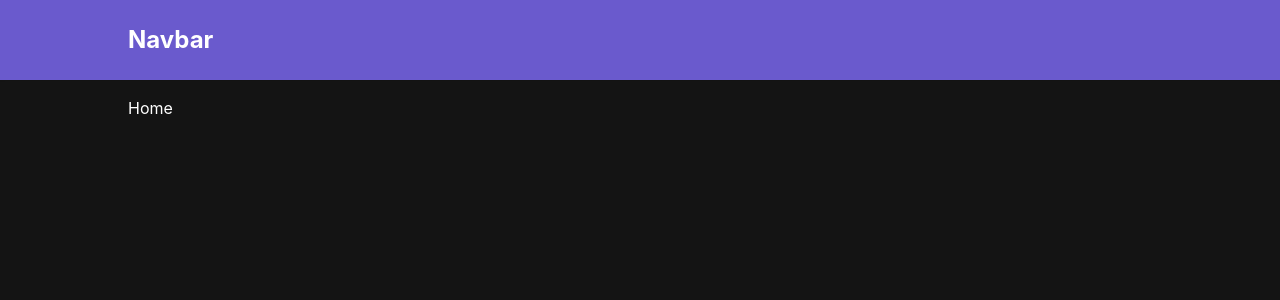
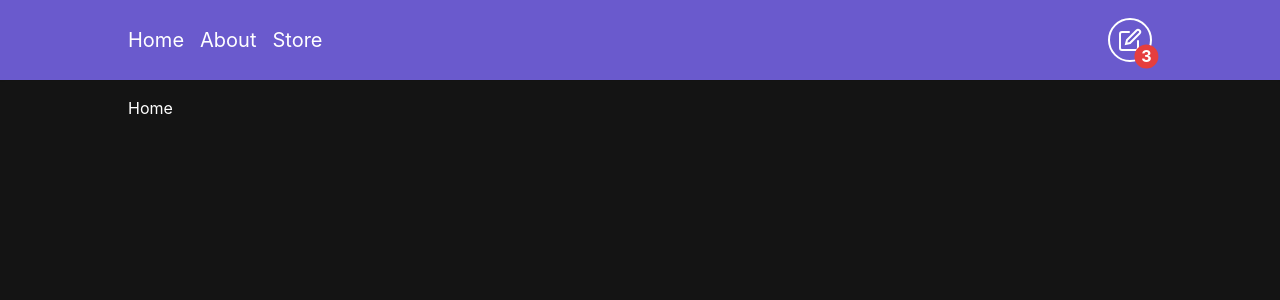
Before and after one commit to rolandowebdev/shopping-cart, a React (Vite) app: page / in a window 1280 px wide. Shown: the top 300 px of the page. Built offline with nearby package versions, Linux system fonts and the light colour scheme.

Commit message:
feat: add link and button cart into navbar component

```diff
--- a/package.json
+++ b/package.json
@@ -18,6 +18,7 @@
     "format": "prettier --write \"./src/**/*.{js,jsx,ts,tsx}\""
   },
   "dependencies": {
+    "@chakra-ui/icons": "^2.0.17",
     "@chakra-ui/react": "^2.5.1",
     "@emotion/react": "^11.10.6",
     "@emotion/styled": "^11.10.6",
--- a/src/App.tsx
+++ b/src/App.tsx
@@ -5,7 +5,7 @@ import { About, Home, Store } from './pages'
 
 export const App = () => (
   <BrowserRouter>
-    <Navbar path="Navbar" />
+    <Navbar />
     <Container
       as="main"
       maxW="container.lg"
--- a/src/components/Navbar/Navbar.tsx
+++ b/src/components/Navbar/Navbar.tsx
@@ -1,24 +1,59 @@
-import { Container, Flex, Text } from '@chakra-ui/react'
+import { Link as RouterLink } from 'react-router-dom'
+import { Button, Container, Flex, Link, Text } from '@chakra-ui/react'
+import { EditIcon } from '@chakra-ui/icons'
+import { links } from '@/data/links'
 
-type NavbarProps = {
-  path: string
-}
-
-export const Navbar = ({ path }: NavbarProps) => (
+export const Navbar = () => (
   <Flex
-    as="nav"
-    justifyContent="space-between"
+    as="header"
+    position="sticky"
+    top={0}
     alignItems="center"
     bg="slateblue"
     shadow="sm"
-    px="4"
-    py="4"
     mb="4"
     minH="20">
-    <Container maxW="container.lg" mx="auto" w="full">
-      <Text as="span" fontSize="2xl" fontWeight="bold">
-        {path}
-      </Text>
+    <Container
+      maxW="container.lg"
+      mx="auto"
+      w="full"
+      display="flex"
+      justifyContent="space-between"
+      alignItems="center">
+      <Flex as="nav" alignItems="center" gap={4}>
+        {links.map((link) => (
+          <Link key={link.name} to={link.path} as={RouterLink} fontSize="xl">
+            {link.name}
+          </Link>
+        ))}
+      </Flex>
+      <Button
+        position="relative"
+        p={2}
+        rounded="full"
+        border="2px"
+        borderColor="white"
+        transition="all 300ms ease-in-out"
+        _hover={{ color: 'slateblue', bg: 'white' }}
+        _focus={{ color: 'slateblue', bg: 'white' }}>
+        <EditIcon height={6} width={6} />
+        <Text
+          position="absolute"
+          right={0}
+          bottom={0}
+          transform="translate(35%, 35%)"
+          display="flex"
+          alignItems="center"
+          justifyContent="center"
+          fontWeight="bold"
+          bg="red.500"
+          color="white"
+          width={6}
+          rounded="full"
+          sx={{ aspectRatio: '1 / 1' }}>
+          3
+        </Text>
+      </Button>
     </Container>
   </Flex>
 )
--- /dev/null
+++ b/src/data/links.ts
@@ -0,0 +1,14 @@
+export const links = [
+  {
+    path: '/',
+    name: 'Home',
+  },
+  {
+    path: '/about',
+    name: 'About',
+  },
+  {
+    path: '/store',
+    name: 'Store',
+  },
+]
```
Also changed, not shown: 1 other file (tests, documents, lock files or other folders).
